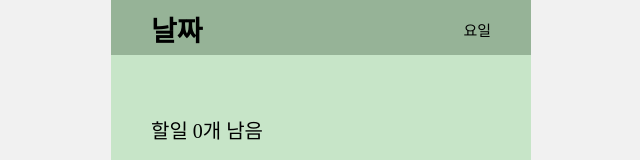
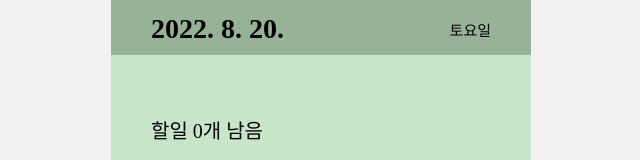
Before and after one commit to ShinjungOh/2022-todolist-challenge, a Next.js app in the folder 2022-08-20/: page /todolist in a window 1280 px wide. Shown: the top 160 px of the page, without its empty margins (319-959 px from the left). Built offline with nearby package versions, Linux system fonts and the light colour scheme.

Commit message:
[ADD] 2nd: TodoHeader 기능 추가

```diff
--- a/2022-08-20/ui/components/todo/Header.tsx
+++ b/2022-08-20/ui/components/todo/Header.tsx
@@ -1,17 +1,27 @@
 import React from 'react';
 import styled from 'styled-components';
 
-const Header = () => (
+const Header = () => {
+  const today = new Date();
+  const date = today.toLocaleDateString('ko-kr');
+  const dayName = today.toLocaleString('ko-kr', {
+    weekday: 'long',
+  });
+
+  const unDoneTaskLength = 0;
+
+  return (
     <>
       <DateContainer>
-      <Title>날짜</Title>
-      <DayName>요일</DayName>
+        <Title>{date}</Title>
+        <DayName>{dayName}</DayName>
       </DateContainer>
       <TodoContainer>
-      <TodoCount>할일 0개 남음</TodoCount>
+        <TodoCount>할일 {unDoneTaskLength}개 남음</TodoCount>
       </TodoContainer>
     </>
   );
+};
 
 export default Header;
 
```
Lines whose indentation alone changed are shown as unchanged.
